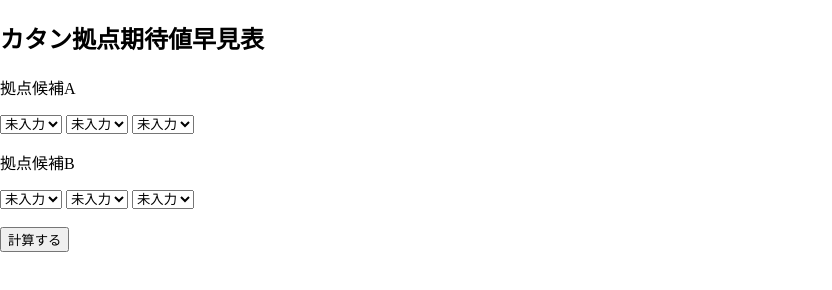
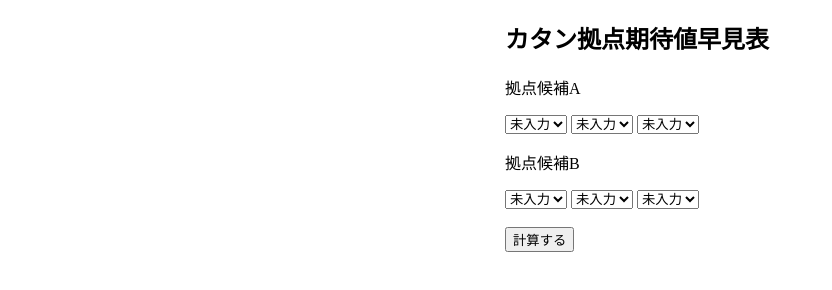
Before and after one commit to tanimoto-git/catan, a plain HTML site: page index.html in a window 1280 px wide. Shown: the whole page, without its empty margins (0-832 px from the left). Drawn offline with Linux system fonts and the light colour scheme.

Commit message:
Update style.css

```diff
--- a/style.css
+++ b/style.css
@@ -5,9 +5,11 @@ body {
     font-family: inherit;
     margin: 0;
     padding: 0;
+    max-width: 270px; /* 表示領域を小さくする */
+    margin: auto; /* 中央に配置 */
 }
 
-@media (max-width: 600px) {
+@media (max-width: 270px) {
     body {
         padding: 10px;
     }
```
